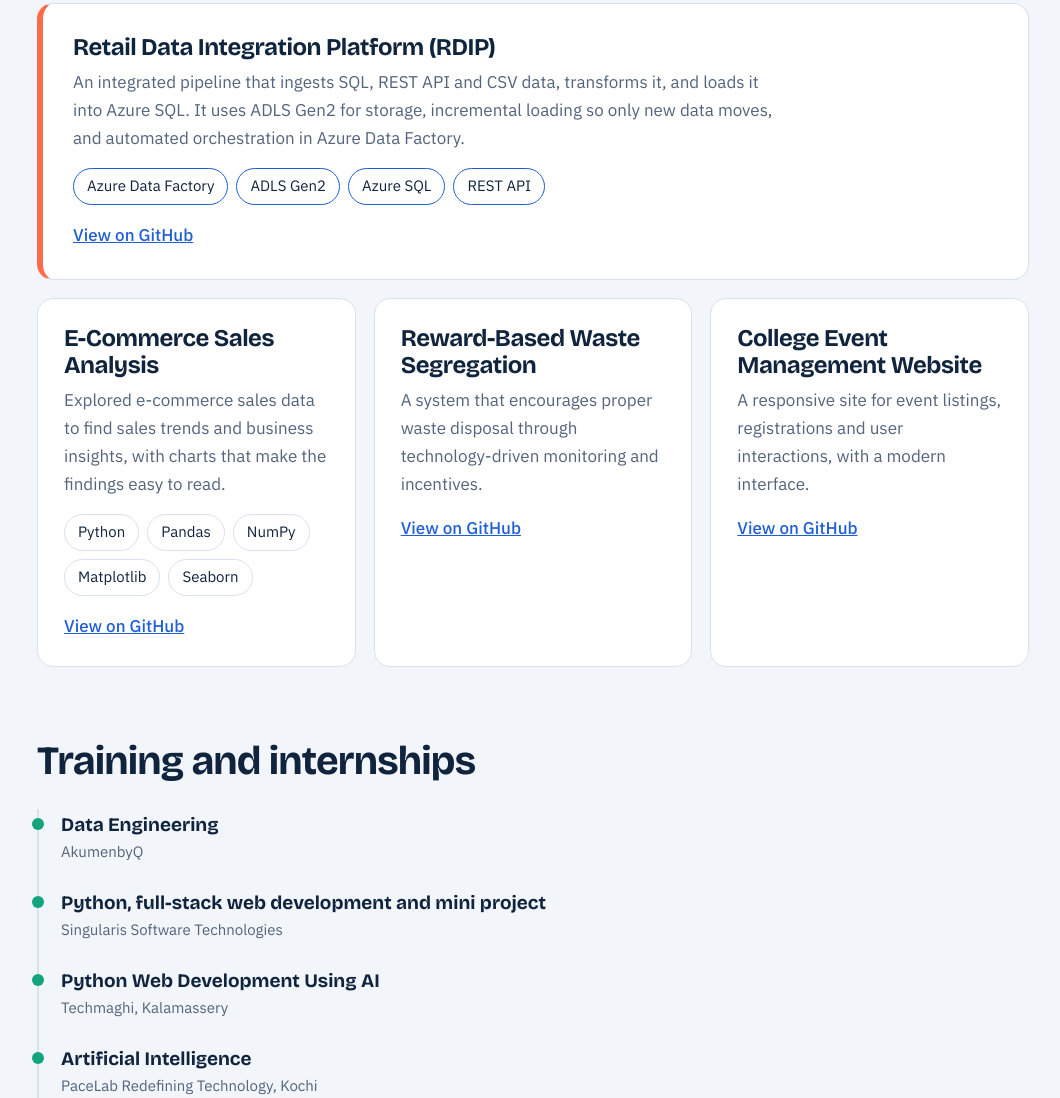
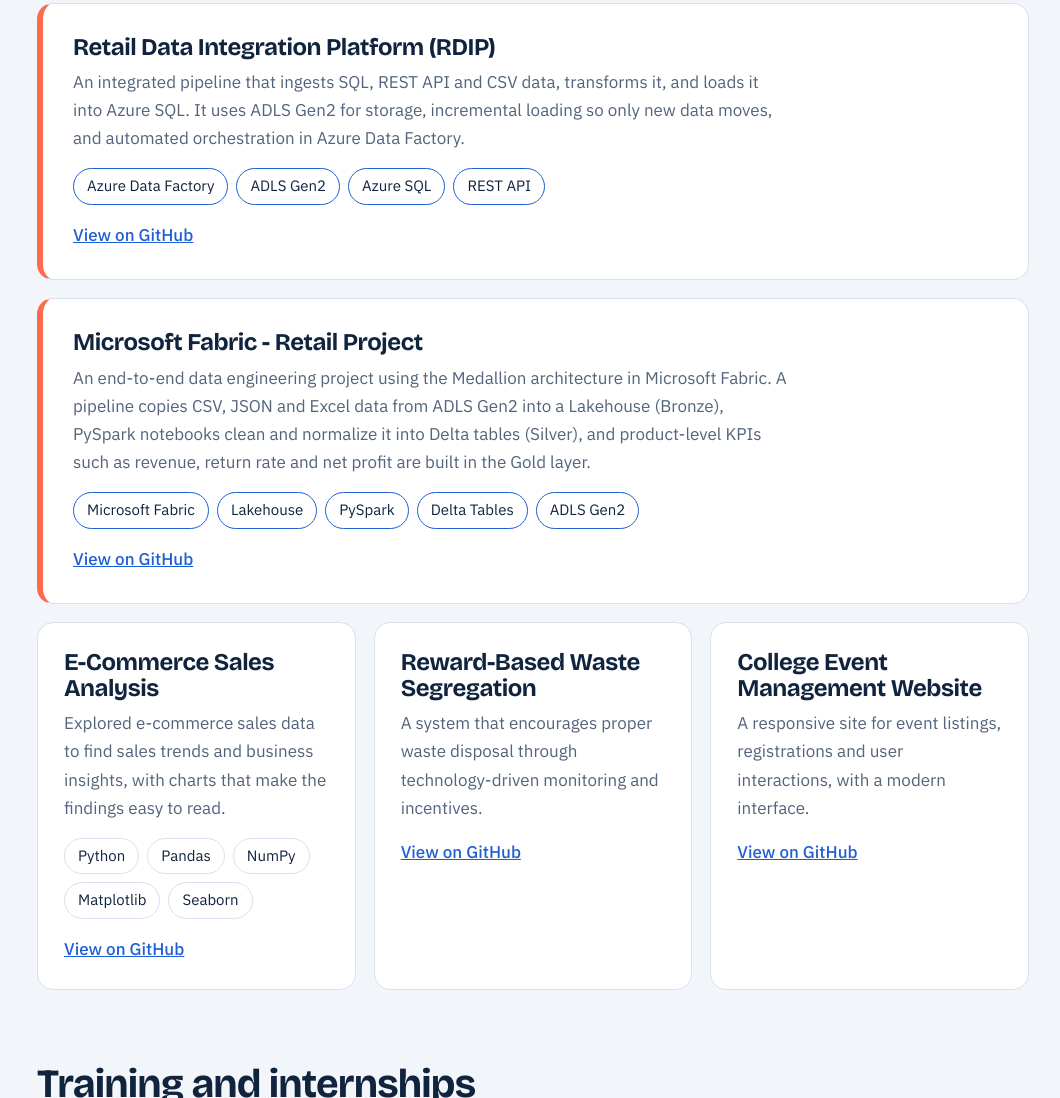
Before and after one commit to bencybenedict/bencybenedict.github.io, a plain HTML site: page index.html in a window 1280 px wide. Shown: the part 2039-3137 px from the top of the page, without its empty margins (107-1167 px from the left). Drawn offline with nearby package versions, Linux system fonts and the light colour scheme.

Commit message:
Add new project sections for Microsoft Fabric and RDIP

```diff
--- a/index.html
+++ b/index.html
@@ -117,6 +117,12 @@ a:focus-visible,.btn:focus-visible{outline:3px solid var(--coral);outline-offset
 <p>An integrated pipeline that ingests SQL, REST API and CSV data, transforms it, and loads it into Azure SQL. It uses ADLS Gen2 for storage, incremental loading so only new data moves, and automated orchestration in Azure Data Factory.</p>
 <div class="chips az"><span>Azure Data Factory</span><span>ADLS Gen2</span><span>Azure SQL</span><span>REST API</span></div>
 <a class="lnk" href="https://github.com/YOUR-USERNAME/RDIP">View on GitHub</a></article>
+
+<article class="card big"><h3>Microsoft Fabric - Retail Project</h3>
+<p>An end-to-end data engineering project using the Medallion architecture in Microsoft Fabric. A pipeline copies CSV, JSON and Excel data from ADLS Gen2 into a Lakehouse (Bronze), PySpark notebooks clean and normalize it into Delta tables (Silver), and product-level KPIs such as revenue, return rate and net profit are built in the Gold layer.</p>
+<div class="chips az"><span>Microsoft Fabric</span><span>Lakehouse</span><span>PySpark</span><span>Delta Tables</span><span>ADLS Gen2</span></div>
+<a class="lnk" href="https://github.com/YOUR-USERNAME/Microsoft-Fabric-Retail-Project">View on GitHub</a></article>
+
 <div class="two">
 <article class="card"><h3>E-Commerce Sales Analysis</h3><p>Explored e-commerce sales data to find sales trends and business insights, with charts that make the findings easy to read.</p><div class="chips"><span>Python</span><span>Pandas</span><span>NumPy</span><span>Matplotlib</span><span>Seaborn</span></div><a class="lnk" href="https://github.com/YOUR-USERNAME/ecommerce-sales-analysis">View on GitHub</a></article>
 <article class="card"><h3>Reward-Based Waste Segregation</h3><p>A system that encourages proper waste disposal through technology-driven monitoring and incentives.</p><a class="lnk" href="https://github.com/YOUR-USERNAME/waste-segregation">View on GitHub</a></article>
```
